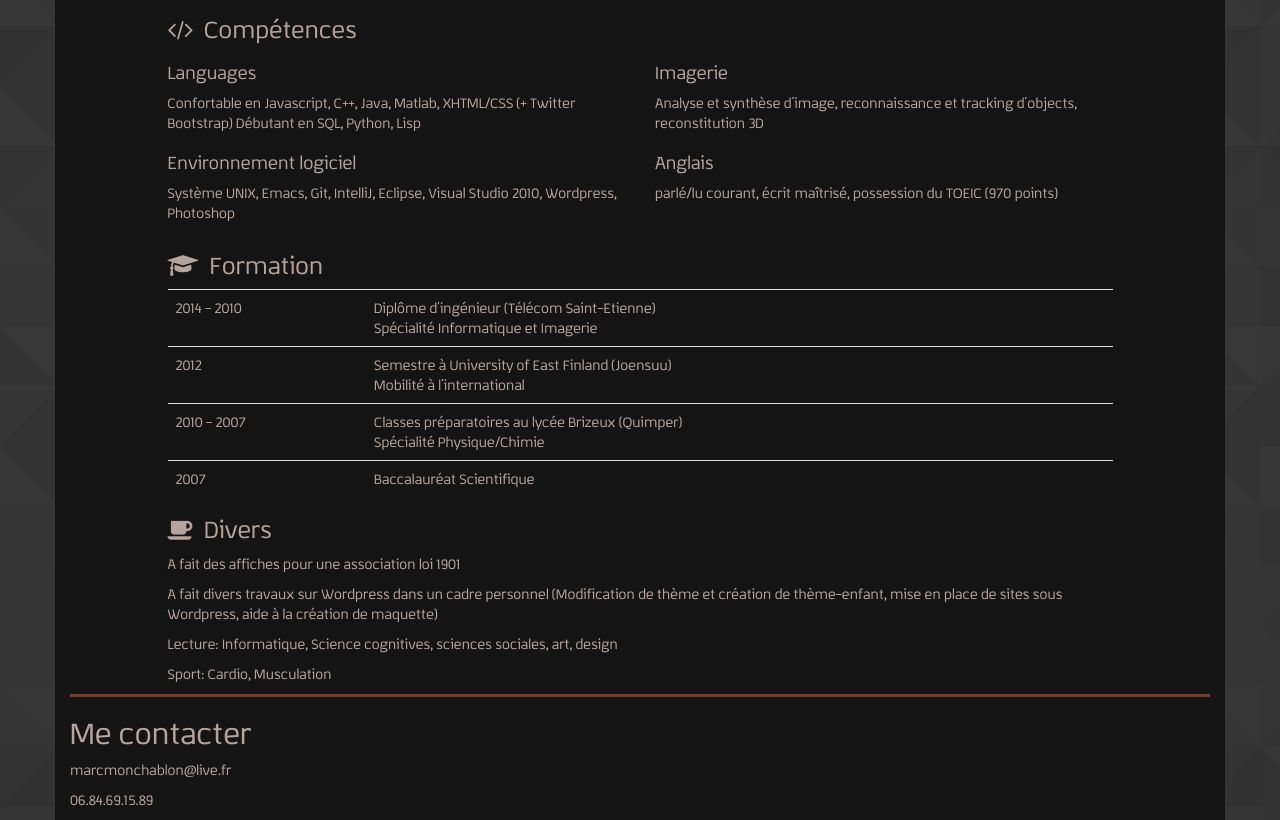
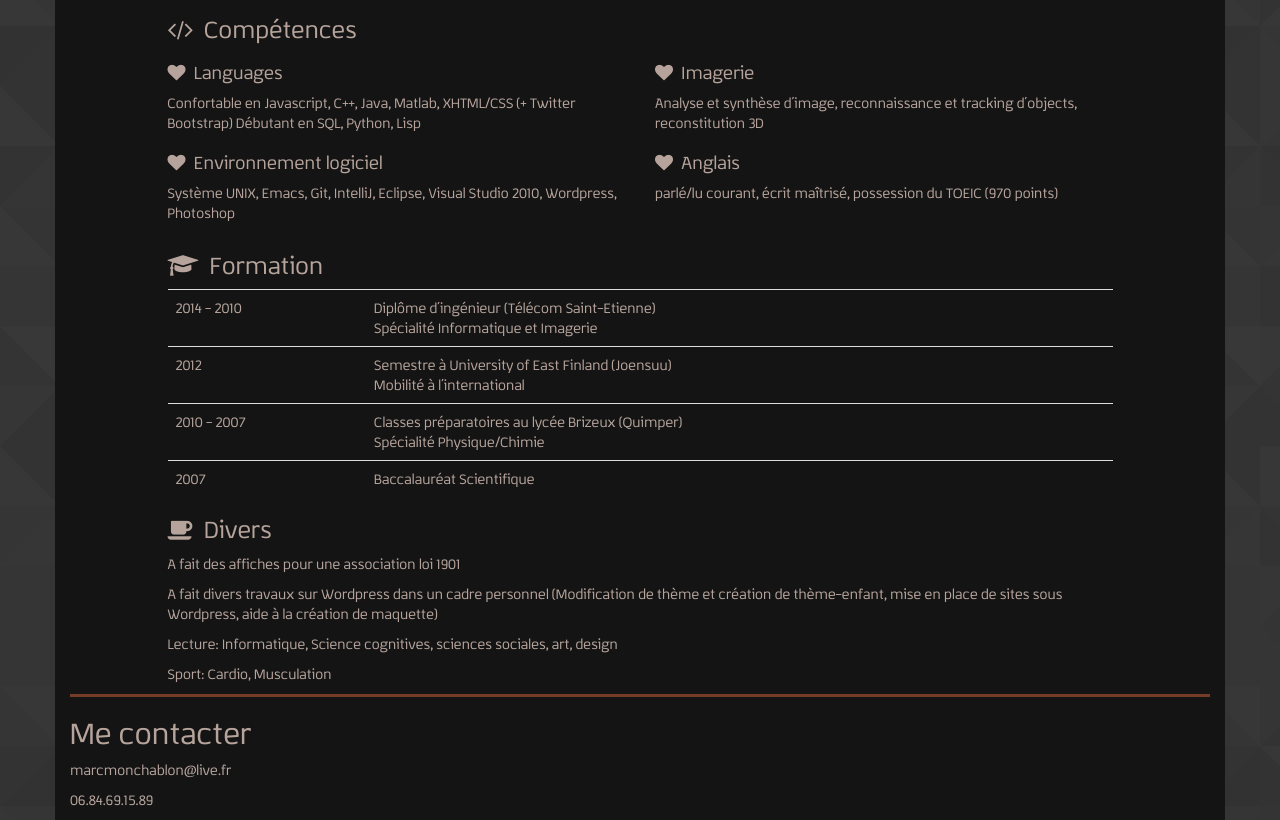
Before and after one commit to MarcMonchablon/pupweb, a website: page site/index.jade in a window 1280 px wide. Shown: the part 1114-1934 px from the top of the page. Drawn offline with nearby package versions, Linux system fonts and the light colour scheme; files that its build step writes are made by us from their sources.

Commit message:
Added placeholder icones (yep, other icons)

```diff
--- a/site/includes/cv/competences.jade
+++ b/site/includes/cv/competences.jade
@@ -1,24 +1,36 @@
 .row
 
   .col-md-6
-    h4 Languages
+    h4
+      i.fa.fa-heart
+      | &nbsp;
+      | Languages
     p.
       Confortable en Javascript, C++, Java, Matlab, XHTML/CSS (+ Twitter Bootstrap)
       Débutant en SQL, Python, Lisp
 
   .col-md-6
-    h4 Imagerie
+    h4
+      i.fa.fa-heart
+      | &nbsp;
+      | Imagerie
     p.
       Analyse et synthèse d&#39;image, reconnaissance et tracking d&#39;objects, reconstitution 3D
 
 
   .col-md-6
-    h4 Environnement logiciel
+    h4
+      i.fa.fa-heart
+      | &nbsp;
+      | Environnement logiciel
     p.
       Système UNIX, Emacs, Git, IntelliJ, Eclipse, Visual Studio 2010, Wordpress, Photoshop
 
 
   .col-md-6
-    h4 Anglais
+    h4
+      i.fa.fa-heart
+      | &nbsp;
+      | Anglais
     p.
       parlé/lu courant, écrit maîtrisé, possession du TOEIC (970 points)
```
Also changed, not shown: site/includes/cv.html, site/includes/cv/competences.html, site/index.html.
